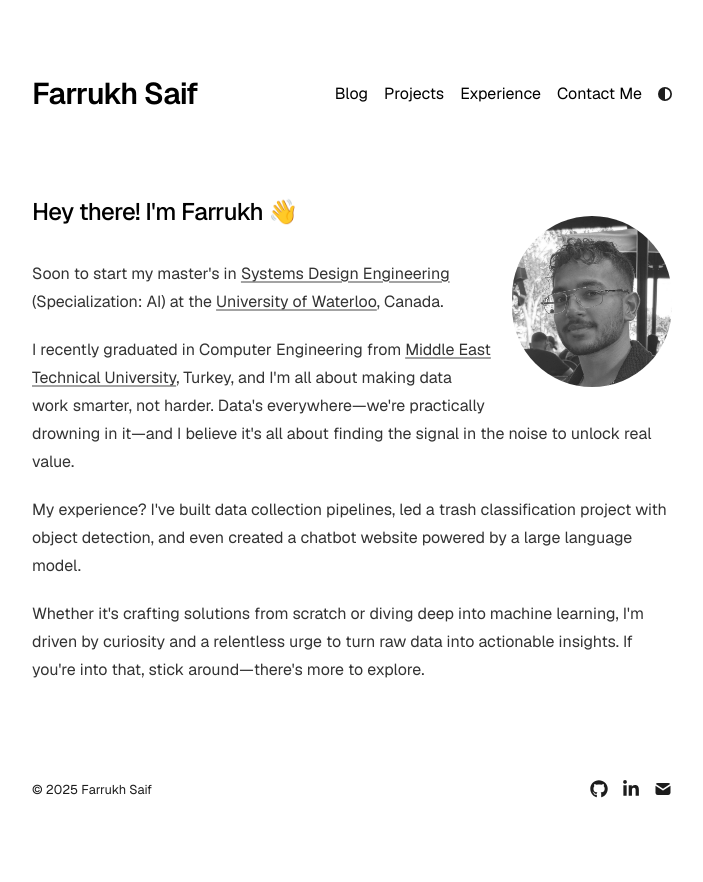
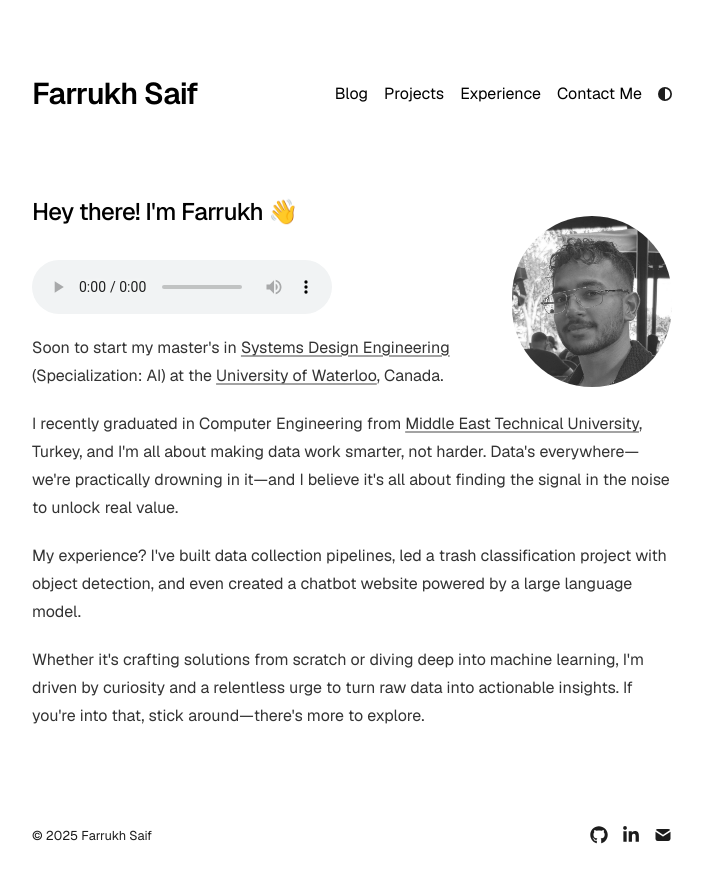
Before and after one commit to farrukh-saif/Portfolio, a Next.js app: page / in a window 1280 px wide. Shown: the top 882 px of the page, without its empty margins (288-991 px from the left). Built offline with nearby package versions, Linux system fonts and the light colour scheme.

Commit message:
Add placeholder audio

```diff
--- a/app/page.tsx
+++ b/app/page.tsx
@@ -19,6 +19,11 @@
       <h1 className="mb-8 text-2xl font-medium tracking-tight">
       Hey there! I'm Farrukh 👋
       </h1>
+
+      <audio controls>
+        <source src="home-page.mp4" type="audio/mpeg" />
+        Your browser does not support the audio element.
+      </audio>
 
       <div className="prose prose-neutral dark:prose-invert">
         <p>
```
Also changed, not shown: 1 other file (tests, documents, lock files or other folders).
